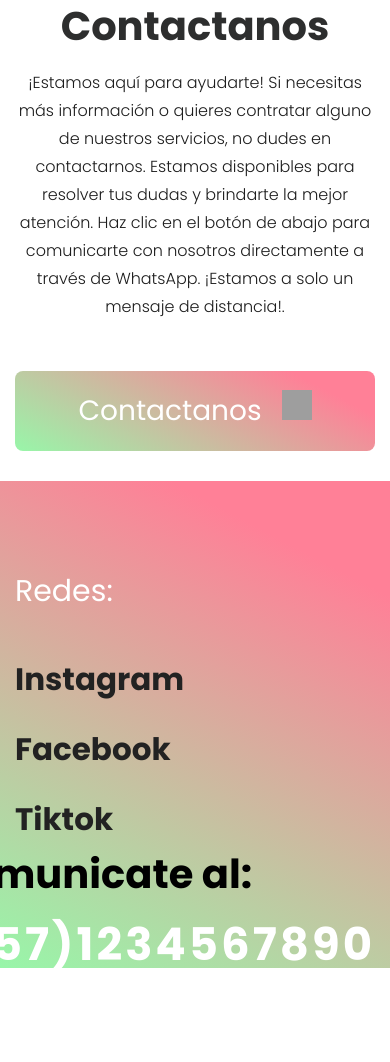
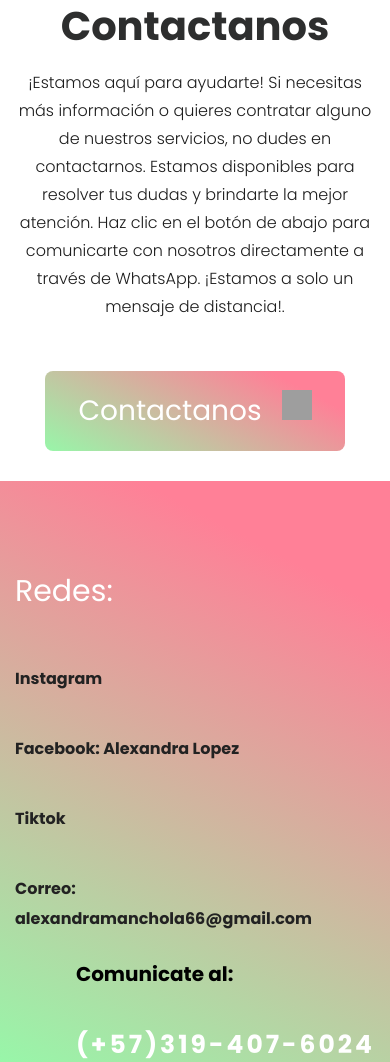
Before and after one commit to digitalpruu/Gelatinas_y_Postres_Dulce_Amor, a plain HTML site: page index.html in a window 390 px wide. Shown: the part 2254-3316 px from the top of the page. Before the commit the page ends 3230 px from the top, so only its background shows below. Drawn offline with nearby package versions, Linux system fonts and the light colour scheme; grey boxes are pictures that could not be loaded.

Commit message:
Initial commit from script

```diff
--- a/css/responsive.css
+++ b/css/responsive.css
@@ -27,6 +27,18 @@
         flex-direction: column;
         text-align: center;
     }
+    .call_now2 span {
+        font-size: 16px;
+    }
+    .call_now span {
+        font-size: 25px;
+    }
+    .call_now h3{
+        font-size: 20px;
+    }
+    .primary-button{
+        width: 300px;
+    }
 }
 
 @media only screen and (min-width: 769px) and (max-width: 1024px) {
@@ -36,4 +48,16 @@
     .logo{
         width: 150px;
     }
+    .call_now2 span {
+        font-size: 22px;
+    }
+    .call_now span {
+        font-size: 25px;
+    }
+    .call_now h3{
+        font-size: 20px;
+    }
+    .primary-button{
+        width: 300px;
+    }
 }
--- a/index.html
+++ b/index.html
@@ -72,7 +72,7 @@
                               <h1>Dulce amor</h1>
                               <span>Gelatinas y postres<br>
                               <strong class="land_bold">Arte con amor</strong></span>
-                              <a href="#">Contactanos</a>
+                              <a href="https://wa.link/0cekuk">Contactanos</a>
                            </div>
                         </div>
                         <div class="col-xl-7 col-lg-7 col-md-7 col-sm-12">
@@ -125,7 +125,7 @@
                </div>
             </div>
             <div class="button-container">
-               <button class="primary-button">Contactanos<span></span></button>
+               <a href="https://wa.link/0cekuk"><button class="primary-button">Contactanos<span></span></button></a>
             </div>
          </div>
       </div>
@@ -138,15 +138,16 @@
                   <div class="col-md-6">
                      <div class="call_now2">
                         <h3>Redes:</h3>
-                        <span><a href="#">Instagram</a></span>
-                        <span><a href="#">Facebook</a></span>
-                        <span><a href="#">Tiktok</a></span>
+                        <span><a href="https://www.instagram.com/alexandramanchola?igsh=MWdyNzZkbG9tanUzdg== ">Instagram</a></span>
+                        <span><a href="#">Facebook: Alexandra Lopez</a></span>
+                        <span><a href="https://www.tiktok.com/@alexandralopez560?_t=8pa3jvFiPYr&_r=1">Tiktok</a></span>
+                        <span><a href="#">Correo: alexandramanchola66@gmail.com</a></span>
                      </div>
                   </div>
                   <div class="col-md-6">
                      <div class="call_now">
                         <h3>Comunicate al:</h3>
-                        <span>(+57)1234567890</span>
+                        <span>(+57)319-407-6024</span>
                      </div>
                   </div>
                </div>
```
